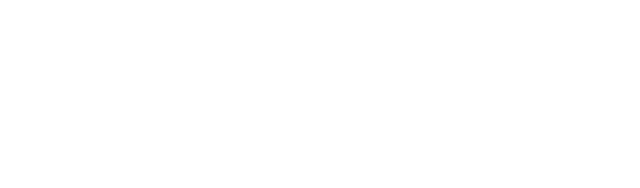
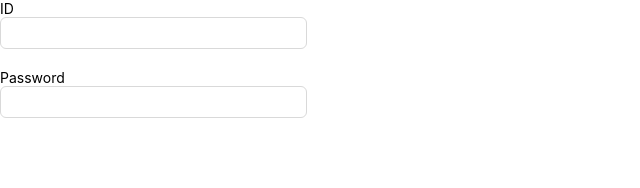
Before and after one commit to ronyislam502/university-management-client, a React (Vite) app: page /login in a window 1280 px wide. Shown: the top 188 px of the page, without its empty margins (0-640 px from the left). Built offline with nearby package versions, Linux system fonts and the light colour scheme.

Commit message:
login form

```diff
--- /dev/null
+++ b/src/components/ui/form/UMInput.tsx
@@ -0,0 +1,22 @@
+import { Input } from "antd";
+import { Controller } from "react-hook-form";
+
+type TInputProps = {
+  type: string;
+  name: string;
+  label?: string;
+};
+
+const UMInput = ({ type, name, label }: TInputProps) => {
+  return (
+    <div style={{ marginBottom: "20px" }}>
+      {label ? label : null}
+      <Controller
+        name={name}
+        render={({ field }) => <Input {...field} type={type} id={name} />}
+      />
+    </div>
+  );
+};
+
+export default UMInput;
--- a/src/pages/Login.tsx
+++ b/src/pages/Login.tsx
@@ -1,7 +1,21 @@
-import React from "react";
+import { Row } from "antd";
+import UMForm from "../components/ui/form/UMForm";
+import UMInput from "../components/ui/form/UMInput";
+import { FieldValues } from "react-hook-form";
 
 const Login = () => {
-  return <div></div>;
+  const onSubmit = (data: FieldValues) => {
+    console.log(data);
+  };
+
+  return (
+    <Row>
+      <UMForm onSubmit={onSubmit}>
+        <UMInput type="text" name="userId" label="ID" />
+        <UMInput type="text" name="password" label="Password" />
+      </UMForm>
+    </Row>
+  );
 };
 
 export default Login;
```
